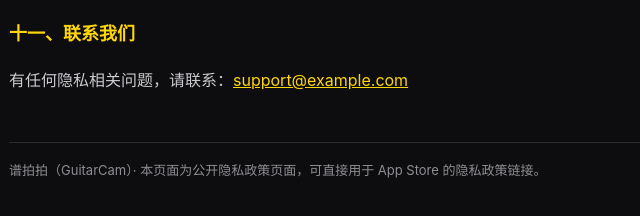
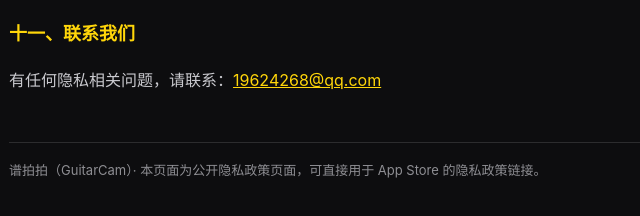
Before and after one commit to Nicolaschenke/guitarcam-site, a plain HTML site: page privacy.html in a window 1280 px wide. Shown: the part 1582-1798 px from the top of the page, 291-931 px from the left. Drawn offline with Linux system fonts and the light colour scheme.

Commit message:
Update contact email for privacy inquiries

```diff
--- a/privacy.html
+++ b/privacy.html
@@ -58,7 +58,7 @@
   <p>如果本政策有变化，我们会更新本页面并修改生效日期。继续使用本 App 即表示你接受更新后的政策。</p>
 
   <h2>十一、联系我们</h2>
-  <p>有任何隐私相关问题，请联系：<a href="mailto:support@example.com">support@example.com</a></p>
+  <p>有任何隐私相关问题，请联系：<a href="mailto:19624268@qq.com">19624268@qq.com</a></p>
 
   <footer>谱拍拍（GuitarCam）· 本页面为公开隐私政策页面，可直接用于 App Store 的隐私政策链接。</footer>
 </main>
```
